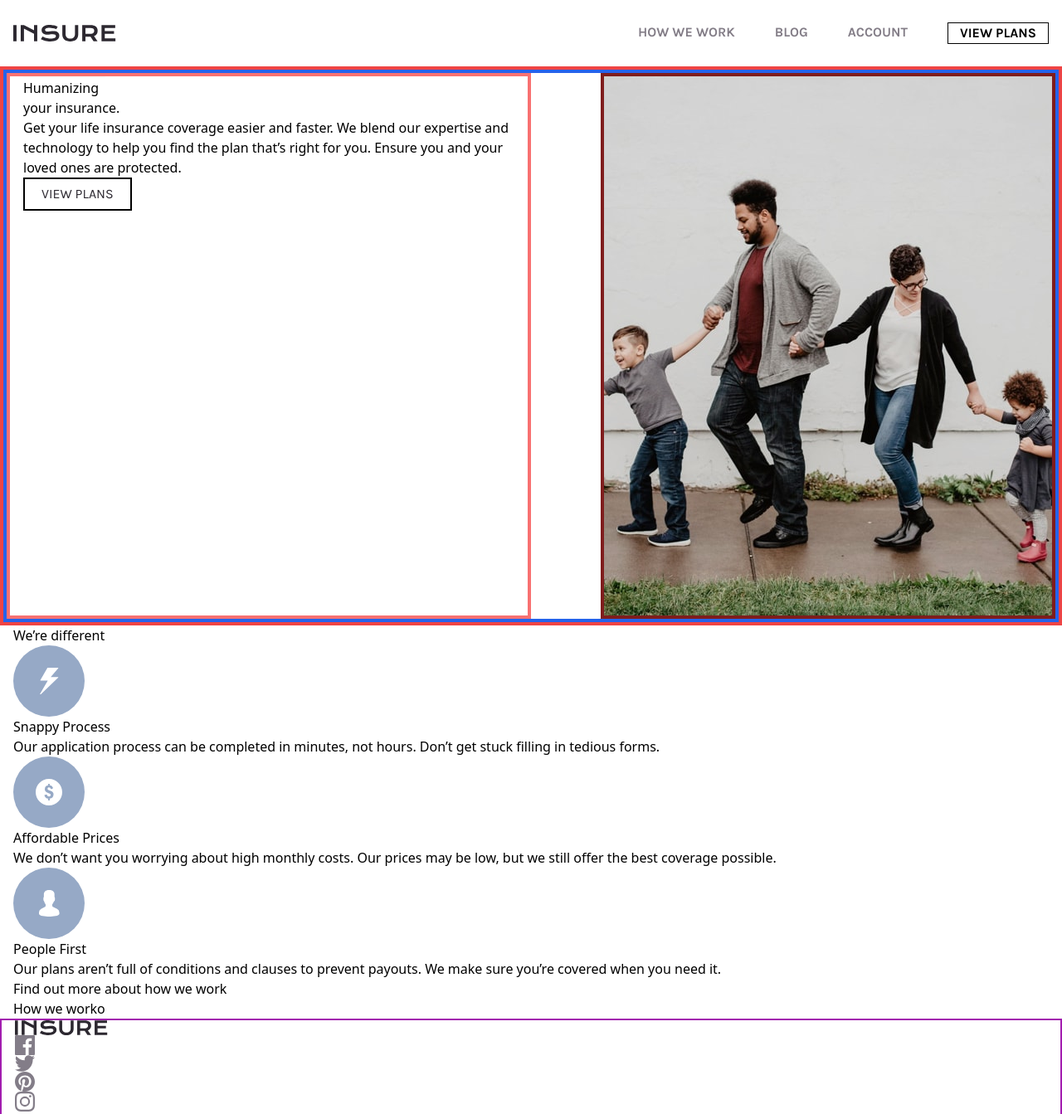
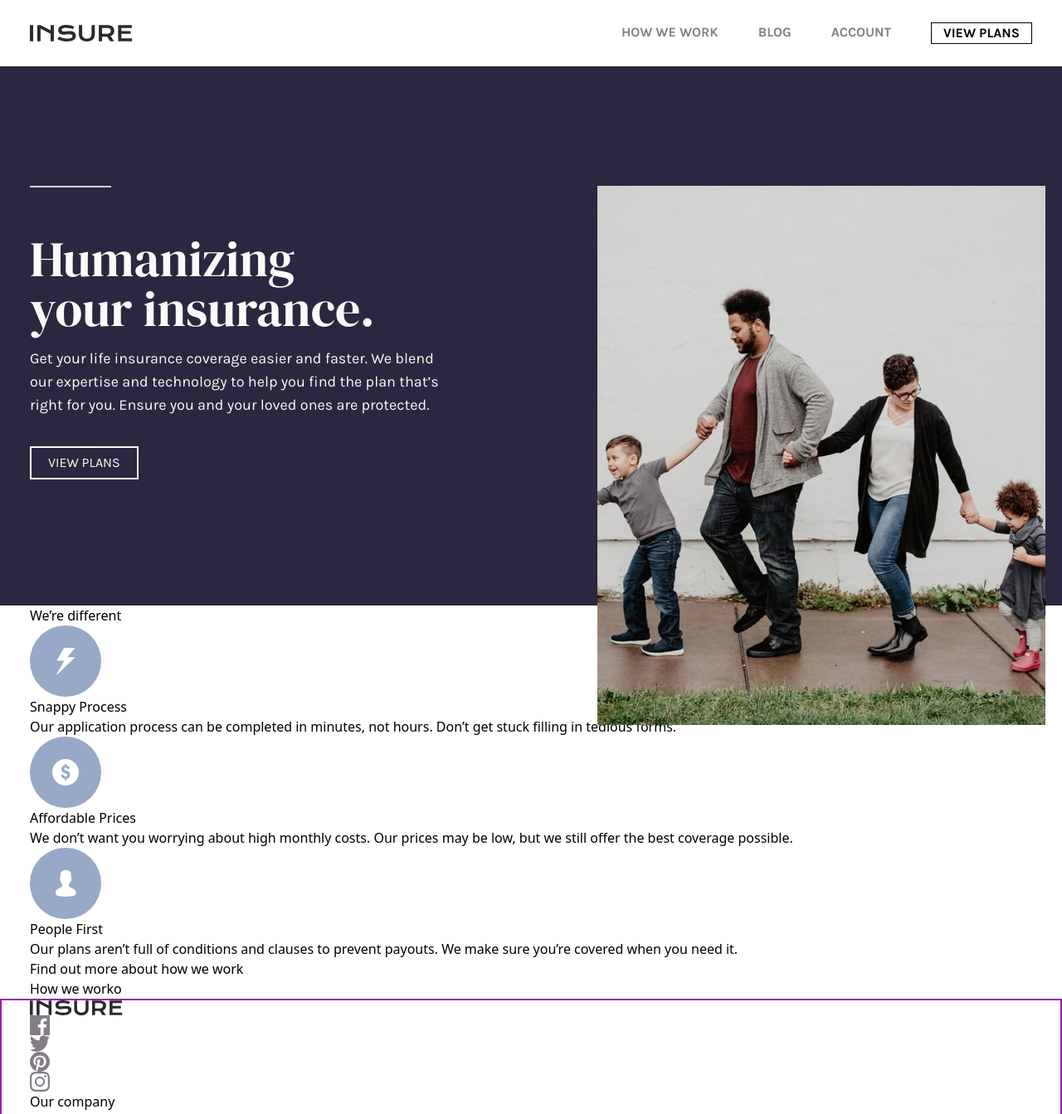
Before and after one commit to reginaguermandi/insure-landing-page, a website: page src/index.html in a window 1280 px wide. Shown: the top 1343 px of the page at 83% size. Drawn offline with Linux system fonts and the light colour scheme.

Commit message:
fix responsiveness

```diff
--- a/src/index.html
+++ b/src/index.html
@@ -31,7 +31,7 @@
   <div>
     <header>
       <!-- NAVIGATION BAR -->
-      <nav class="flex justify-between items-center h-20 max-w-[1420px] mx-auto px-4">
+      <nav class="flex justify-between items-center h-20 max-w-[1240px] mx-auto px-4">
         <img class="w-15 h-5" src="../images/logo.svg" alt="insure logo">
         <ul class="hidden md:inline-flex md:space-x-12 font-body uppercase font-bold">
           <li class="text-dark-grayish-violet hover:text-very-dark-violet"><a href="#">How we work</a></li>
@@ -49,30 +49,34 @@
       </nav>
       <!-- END NAVIGATION BAR -->
       <!-- INTRO -->
-      <div class="border-4 border-red-500">
-        <div class="max-w-[1420px] mx-auto md:grid md:grid-cols-2  md:justify-items-end   border-4 border-blue-600">
+      <div class="bg-dark-violet">
+        <div class="max-w-[1240px] mx-auto sm:grid sm:grid-cols-2 sm:justify-items-end">
 
-          <div class=" md:order-2      border-4 border-red-900 ">
-            <img class="" src="../images/image-intro-desktop.jpg" alt="family walking">
+          <div class="sm:order-2">
+            <img class="xl:translate-y-36" src="../images/image-intro-desktop.jpg" alt="family walking">
           </div>
 
-          <div class="max-w-[1420px] mx-auto px-4 md:order-1          border-4 border-red-400 ">
+          <div class="max-w-[1240px] mx-auto px-4 sm:order-1 sm:px-0">
 
-            <div class="">
-              <div class="md:h-0.5 md:w-1/6 md:bg-very-light-gray md:opacity-80"></div>
-              <h1 class="">
+            <div class="py-16 text-center text-very-light-gray sm:px-4 sm:text-left md:translate-y-20">
+              <div class="sm:h-0.5 sm:w-1/6 sm:bg-very-light-gray sm:opacity-80"></div>
+
+              <h1 class="font-headings text-4xl sm:pt-5 lg:pt-14 lg:text-6xl ">
                 Humanizing<br>
                 your
                 insurance.
               </h1>
-              <p class="">
+
+              <p class="py-4 px-4 leading-6 font-body text-sm sm:px-0 lg:text-lg lg:pr-20 ">
                 Get your life
                 insurance coverage easier and faster. We blend our expertise and technology to help you find
                 the plan that’s right for you.
-                Ensure you and your loved ones are protected.</p>
-              <div class="">
+                Ensure you and your loved ones are protected.
+              </p>
+
+              <div class="pt-5">
                 <button
-                  class="px-5 py-1.5 border-2 border-black font-body uppercase text-very-dark-violet hover:bg-very-dark-violet hover:text-very-light-gray">View
+                  class="px-5 py-1.5 border-2 border-very-light-gray font-body uppercase text-very-light-gray hover:bg-very-light-gray hover:text-very-dark-violet">View
                   plans</button>
               </div>
             </div>
@@ -84,7 +88,7 @@
     </header>
 
     <main>
-      <div class="max-w-[1420px] mx-auto px-4">
+      <div class="max-w-[1240px] mx-auto px-4">
 
         <div class="LINHA DECORATIVA"></div>
         <h2>We’re different</h2>
@@ -112,7 +116,7 @@
 
       </div>
 
-      <div class="max-w-[1420px] mx-auto px-4">
+      <div class="max-w-[1240px] mx-auto px-4">
         <p>Find out more about how we work</p>
         <button>How we worko</button>
       </div>
@@ -120,7 +124,7 @@
     </main>
     <footer class="border-2 border-fuchsia-700">
 
-      <div class="max-w-[1420px] mx-auto px-4">
+      <div class="max-w-[1240px] mx-auto px-4">
         <img src="../images/logo.svg" alt="logo insure">
         <ul>
           <li><img src="../images/icon-facebook.svg" alt=""></li>
@@ -133,7 +137,7 @@
         </div>
       </div>
 
-      <nav class="max-w-[1420px] mx-auto px-4">
+      <nav class="max-w-[1240px] mx-auto px-4">
 
         <div>
           <ul>
```
Also changed, not shown: dist/output.css.
